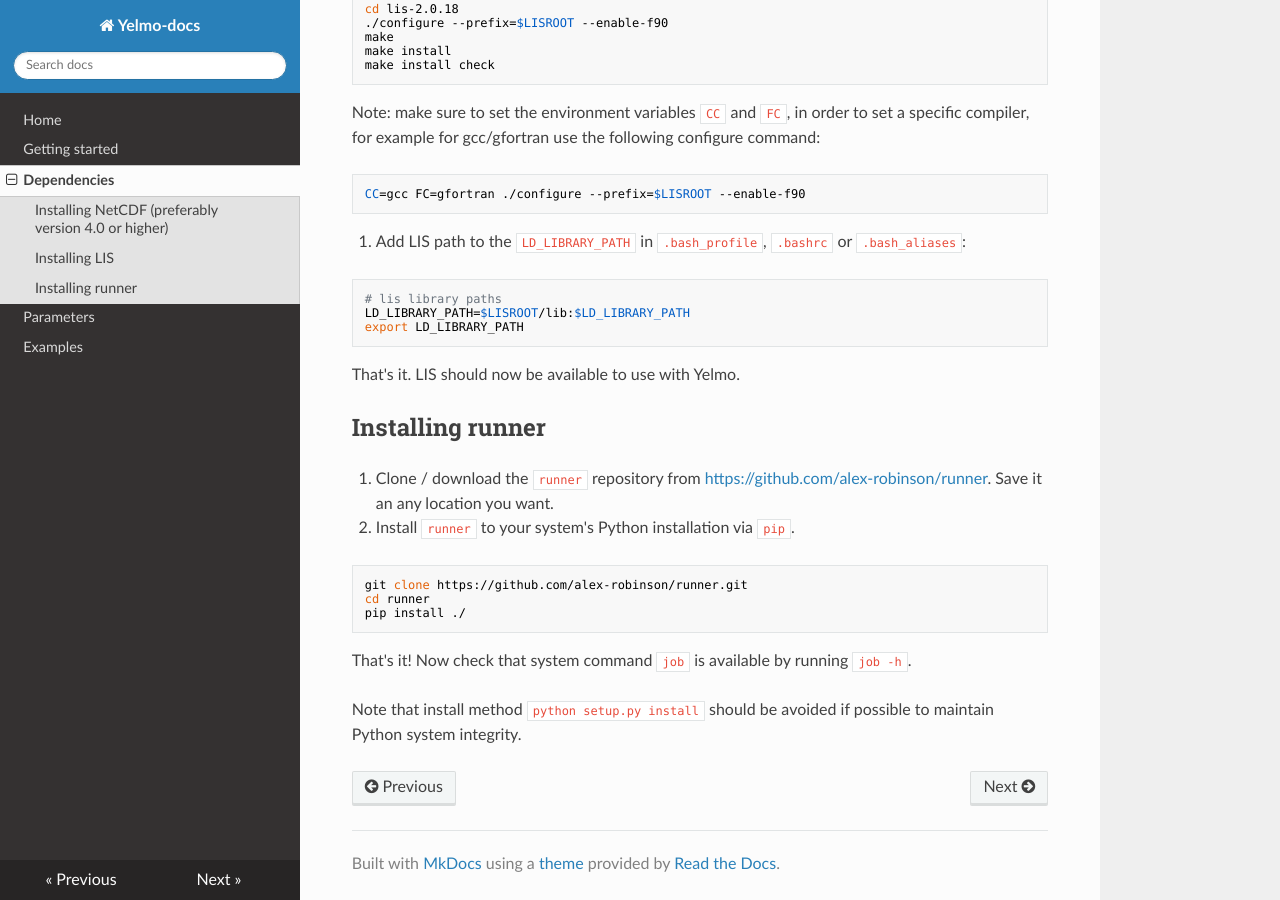
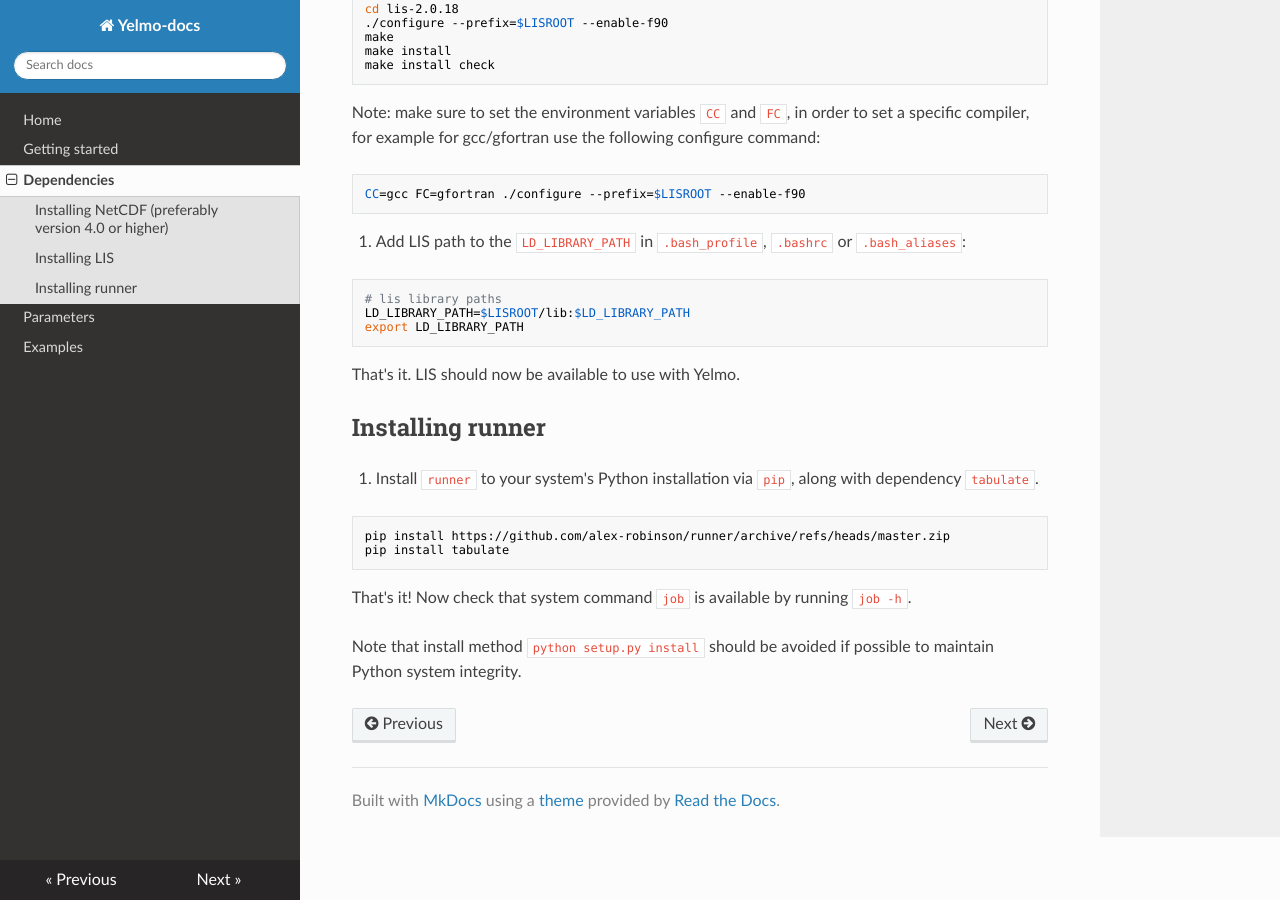
Before and after one commit to palma-ice/yelmo-docs, an MkDocs documentation site: the page built from docs/dependencies.md, in a window 1280 px wide and 900 px high, scrolled down 816 px. Built offline with MkDocs 1.6.1, drawn with Linux system fonts in a browser that asks for light colours; nearby versions of some CDN libraries.

Commit message:
Updated docs.

````diff
--- a/docs/dependencies.md
+++ b/docs/dependencies.md
@@ -55,13 +55,11 @@ That's it. LIS should now be available to use with Yelmo.
 
 ## Installing runner
 
-1. Clone / download the `runner` repository from [https://github.com/alex-robinson/runner](https://github.com/alex-robinson/runner). Save it an any location you want.
-2. Install `runner` to your system's Python installation via `pip`.
+1. Install `runner` to your system's Python installation via `pip`, along with dependency `tabulate`.
 
 ```
-git clone https://github.com/alex-robinson/runner.git
-cd runner
-pip install ./
+pip install https://github.com/alex-robinson/runner/archive/refs/heads/master.zip
+pip install tabulate
 ```
 
 That's it! Now check that system command `job` is available by running `job -h`.
````
Also changed, not shown: docs/getting-started.md (+2 -2 lines).
